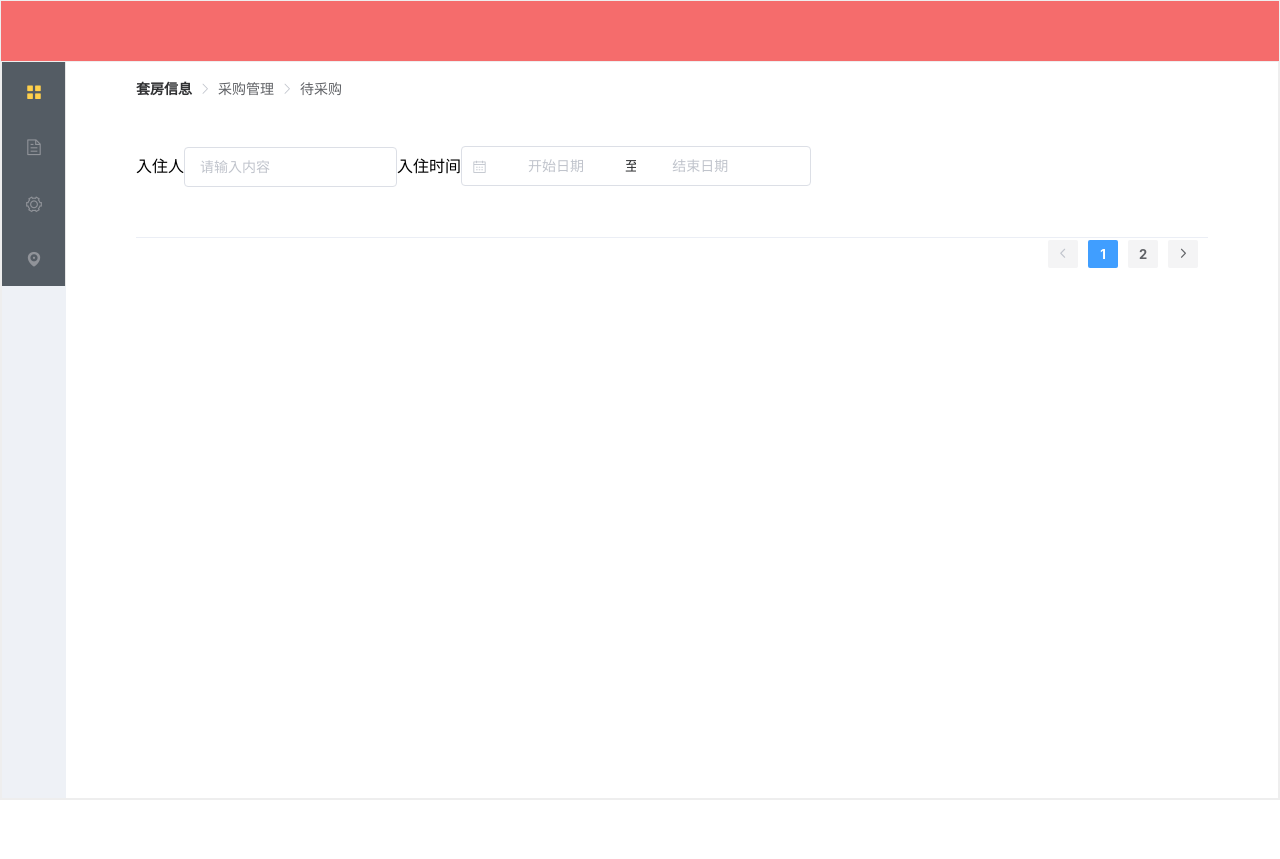
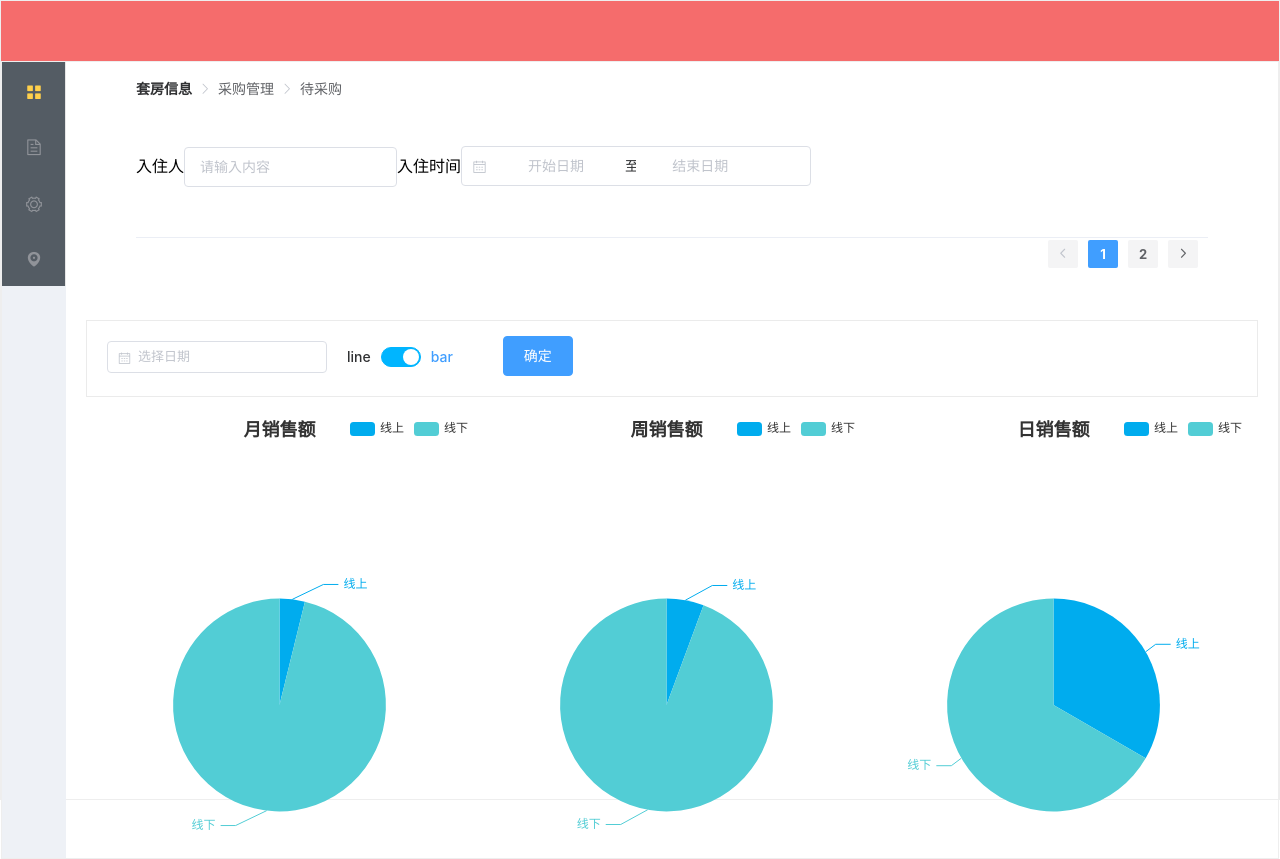
Before and after one commit to wutingting1993/doudou-web, a Nuxt app: page / in a window 1280 px wide. Before the commit the page ends 800 px from the top, so only its background shows below. Built offline with nearby package versions, Linux system fonts and the light colour scheme.

Commit message:
add charts

```diff
--- /dev/null
+++ b/components/DashboardEcharts.vue
@@ -0,0 +1,203 @@
+<template>
+  <div>
+    <div class="filter-charts">
+      <el-date-picker style="margin: 20px" v-model="date" value-format="yyyy-MM-dd" size="small" type="date" placeholder="选择日期"></el-date-picker>
+      <el-switch v-model="typeBoolean" active-color="#00B5FF" inactive-color="#7ED321" active-text="bar" inactive-text="line"></el-switch>
+      <el-button style="margin-left: 50px; margin-bottom: 20px" type="primary" @click="handleSure">确定</el-button>
+    </div>
+    <div class="monthChart">
+      <dashboard-pie/>
+      <div id="chartOne" class="chart"></div>
+    </div>
+  </div>
+</template>
+
+<script>
+  import echarts from 'echarts'
+  import DashboardPie from '~/components/DashboardPie'
+
+  export default {
+    components: {
+      DashboardPie
+    },
+    data() {
+      return {
+        myChartOne: null,
+        dataAll: {
+          online: [10, 15, 28, 12, 15, 10, 15, 28, 12, 15],
+          offline: [10, 15, 28, 12, 15, 10, 15, 28, 12, 15]
+        },
+        date: '',
+        typeBoolean: true
+      }
+    },
+    computed: {
+      type: function () {
+        return this.typeBoolean ? 'bar' : 'line'
+      }
+    },
+    methods: {
+      initCharts() {
+        this.myChartOne = echarts.init(document.getElementById('chartOne'))
+        this.myChartOne.setOption({
+          title: {text: this.date}
+          ,
+          legend: {
+            // orient: 'vertical',
+            left: 'right',
+            data: ['线上', '线下']
+          },
+          grid: {
+            top: 120
+          },
+          yAxis: [
+            {
+              name: '元',
+              type: 'value',
+              axisLine: {
+                show: false
+              },
+              axisTick: {
+                show: false
+              },
+              axisLabel: {
+                color: '#666',
+                fontSize: 12
+              }
+            },
+            {
+              name: '元',
+              type: 'value',
+              axisLine: {
+                show: false
+              },
+              axisTick: {
+                show: false
+              },
+              axisLabel: {
+                color: '#666',
+                fontSize: 12
+              }
+            }
+          ],
+          xAxis: {
+            axisTick: {
+              show: false
+            },
+            axisLabel: {
+              color: '#666',
+              fontSize: 12,
+              margin: 12
+            },
+            data: ['2019-06-01', '2019-06-02', '2019-06-03', '2019-06-04', '2019-06-05', '2019-06-06', '2019-06-07', '2019-06-08', '2019-06-09', '2019-06-10']
+          },
+          series: [
+            {
+              name: '线上',
+              yAxisIndex: 0,
+              data: [],
+              type: 'bar',
+              color: '#00B5FF'
+            },
+            {
+              name: '线下',
+              yAxisIndex: 1,
+              data: [],
+              type: 'bar',
+              color: '#7ED321'
+            }
+          ]
+        });
+        this.myChartOne.showLoading();
+      },
+      handleSure() {
+        if (this.date === '') return
+        var newSeries = []
+        if (this.typeBoolean) {
+          newSeries = [
+            {
+              name: 'one',
+              type: this.type,
+              color: '#00B5FF'
+            },
+            {
+              name: 'two',
+              type: this.type,
+              color: '#7ED321'
+            }
+          ]
+        } else {
+          newSeries = [
+            {
+              name: 'one',
+              type: this.type,
+              color: '#00B5FF',
+              symbolSize: 6,
+              lineStyle: {
+                width: 4
+              }
+            },
+            {
+              name: 'two',
+              type: this.type,
+              color: '#7ED321',
+              symbolSize: 6,
+              lineStyle: {
+                width: 4
+              }
+            }
+          ]
+        }
+        this.myChartOne.setOption({
+          title: {
+            text: this.date
+          },
+          series: [{...newSeries[0], data: this.dataAll.offline}, {...newSeries[1], data: this.dataAll.online}]
+        });
+      }
+    },
+    mounted() {
+      this.initCharts()
+      var $this = this
+      setTimeout(function () {
+        $this.myChartOne.setOption({
+          title: {
+            text: '近一月售额',
+            x: 'center'
+          },
+          series: [
+            {
+              name: '线上',
+              data: $this.dataAll.online
+            },
+            {
+              name: '线下',
+              data: $this.dataAll.offline
+            }
+          ]
+        });
+        $this.myChartOne.hideLoading();
+      }, 1000)
+    }
+  }
+</script>
+
+<style scoped>
+  .filter-charts {
+    border: 1px solid rgba(155, 155, 155, 0.2)
+  }
+
+  .monthChart {
+    display: flex;
+    display: -webkit-flex;
+    flex-wrap: wrap;
+  }
+
+  .monthChart .chart {
+    height: 500px;
+    width: 100%;
+    position: relative;
+    min-width: 300px;
+    padding-top: 20px;
+  }
+</style>
--- /dev/null
+++ b/components/DashboardPie.vue
@@ -0,0 +1,127 @@
+<template>
+  <div class="charts">
+    <div id="monthly-pie" class="chart"></div>
+    <div id="weekly-pie" class="chart"></div>
+    <div id="daily-pie" class="chart"></div>
+  </div>
+</template>
+
+<script>
+  import echarts from 'echarts'
+
+  export default {
+    data() {
+      return {
+        dailyPieChart: null,
+        weeklyPieChart: null,
+        monthlyPieChart: null,
+        dailyPieData: [
+          {value: 1000, name: '线上'},
+          {value: 2000, name: '线下'}
+        ],
+        weeklyPieData: [
+          {value: 12000, name: '线上'},
+          {value: 200002, name: '线下'}
+        ],
+        monthlyPieData: [
+          {value: 1200000, name: '线上'},
+          {value: 30033002, name: '线下'}
+        ]
+      }
+    },
+    methods: {
+      initCharts(title, pieChart) {
+        var chart = echarts.init(document.getElementById(pieChart + '-pie'))
+        chart.setOption({
+          title: {
+            text: title,
+            x: 'center'
+          },
+          tooltip: {
+            trigger: 'item',
+            formatter: "{a} <br/>{b} : {c} ({d}%)"
+          },
+          legend: {
+            // orient: 'vertical',
+            left: 'right',
+            data: ['线上', '线下']
+          },
+          series: [
+            {
+              name: '订单来源',
+              type: 'pie',
+              radius: '55%',
+              center: ['50%', '60%'],
+              data: pieChart === 'daily' ? this.dailyPieData : pieChart === 'weekly' ? this.weeklyPieData : this.monthlyPieData,
+              itemStyle: {
+                emphasis: {
+                  shadowBlur: 10,
+                  shadowOffsetX: 0,
+                  shadowColor: 'rgba(0, 0, 0, 0.5)'
+                }
+              }
+            }
+          ],
+          color: [
+            '#00acee',
+            '#52cdd5'
+          ]
+        });
+        chart.showLoading();
+        if (pieChart === 'daily') {
+          this.dailyPieChart = chart;
+        } else if (pieChart === 'weekly') {
+          this.weeklyPieChart = chart;
+        } else {
+          this.monthlyPieData = chart;
+        }
+      },
+      handleSure() {
+        this.dailyPieData = [
+          {value: 3000, name: '线上'},
+          {value: 2000, name: '线下'}
+        ];
+        this.weeklyPieData = [
+          {value: 13000, name: '线上'},
+          {value: 22000, name: '线下'}
+        ];
+        this.monthlyPieData = [
+          {value: 433000, name: '线上'},
+          {value: 442000, name: '线下'}
+        ];
+      }
+    },
+    mounted() {
+      this.initCharts('月销售额', 'monthly');
+      this.initCharts('周销售额', 'weekly');
+      this.initCharts('日销售额', 'daily');
+      this.dailyPieChart.hideLoading();
+      this.weeklyPieChart.hideLoading();
+      this.monthlyPieData.hideLoading();
+    }
+  }
+</script>
+
+<style scoped>
+  .charts {
+    align-items: center;
+    width: 100%;
+    display: flex;
+    display: -webkit-flex;
+    flex-wrap: wrap;
+  }
+
+  .charts {
+    display: flex;
+    display: -webkit-flex;
+    flex-wrap: wrap;
+  }
+
+  .charts .chart {
+    height: 500px;
+    width: 33%;
+    min-width: 300px;
+    padding-top: 20px;
+    float: right;
+  }
+</style>
--- a/pages/index.vue
+++ b/pages/index.vue
@@ -76,14 +76,21 @@
         align="right">
       </el-pagination>
     </div>
+    <div>
+      <dashboard-echarts/>
+    </div>
   </div>
 </template>
 
 <script>
+  import DashboardEcharts from '~/components/DashboardEcharts'
+
   export default {
+    components: {
+      DashboardEcharts
+    },
     data() {
       return {
-
         restaurants: [],
         state1: '',
         state2: '',
@@ -149,7 +156,6 @@
         showColumns: []
       }
     },
-
     mounted() {
       // this.tableHeight = window.innerHeight - this.$refs.topictable.$el.offsetTop * 2 - 150;
       this.totalCount = this.columns.length;
@@ -221,7 +227,6 @@
   div > .container {
     margin: 50px 50px 50px 50px;
     justify-content: center;
-    align-items: left;
     text-align: left;
   }
 
--- a/pages/order.vue
+++ b/pages/order.vue
@@ -111,7 +111,6 @@
     margin: 50px 50px 50px 50px;
     width: 80%;
     justify-content: center;
-    align-items: left;
     text-align: left;
   }
 
--- a/pages/platform.vue
+++ b/pages/platform.vue
@@ -28,8 +28,8 @@
         </el-form-item>
         <el-form-item label="类型" :label-width="formLabelWidth">
           <el-select v-model="form.type" placeholder="请选择活动区域">
-            <el-option label="区域一" value="shanghai"></el-option>
-            <el-option label="区域二" value="beijing"></el-option>
+            <el-option label="线上" value="shanghai"></el-option>
+            <el-option label="线下" value="beijing"></el-option>
           </el-select>
         </el-form-item>
         <el-form-item label="备注" :label-width="formLabelWidth">
```
Also changed, not shown: package.json (+4 -3 lines), 2 other files (tests, documents, lock files or other folders).
